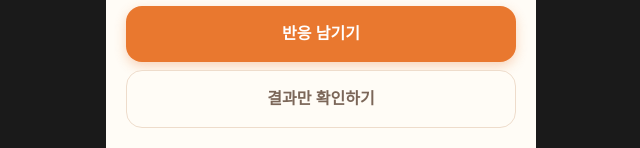
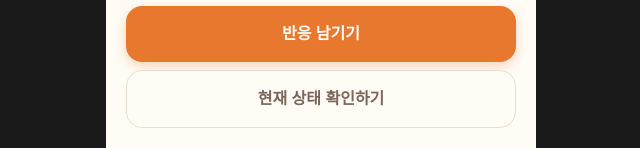
Before and after one commit to RealBoja/RealBoja-FE, a React (Vite) app: page / in a window 1280 px wide. Shown: the part 652-800 px from the top of the page, without its empty margins (319-959 px from the left). Built offline with nearby package versions, Linux system fonts and the light colour scheme.

Commit message:
refactor: Frame 4, Frame 6 텍스트 수정

```diff
--- a/src/pages/AnalysisPage.tsx
+++ b/src/pages/AnalysisPage.tsx
@@ -43,7 +43,7 @@ export default function ResultPage({
               onClick={onMoreReaction}
               className="flex-1 py-3.5 rounded-2xl bg-bg border-[0.8px] border-border text-sm font-medium text-muted hover:bg-section transition"
             >
-              반응 더 받기
+              한번 더 알리기
             </button>
             <button
               onClick={onNextCard}
--- a/src/pages/JoinRoomPage.tsx
+++ b/src/pages/JoinRoomPage.tsx
@@ -23,7 +23,7 @@ export default function JoinRoomPage() {
             반응 남기기
           </Button>
           <Button variant="ghost" onClick={() => {}}>
-            결과만 확인하기
+            현재 상태 확인하기
           </Button>
         </div>
       }
```
